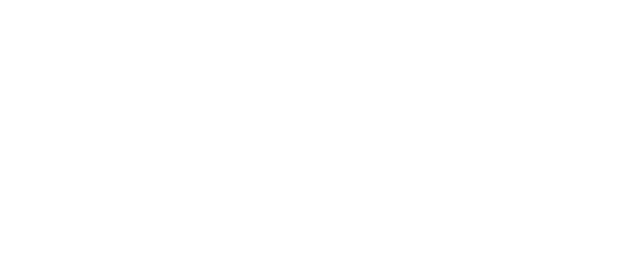
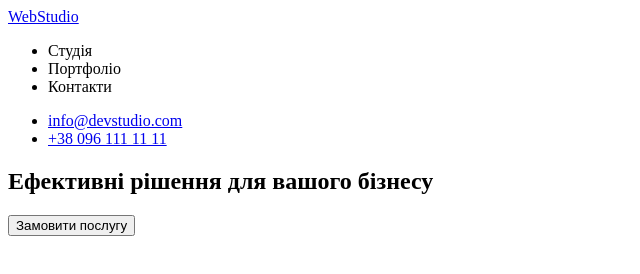
Before and after one commit to Milosska/goit-markup-hw-01, a plain HTML site: page index.html in a window 1280 px wide. Shown: the whole page, without its empty margins (0-640 px from the left). Drawn offline with Linux system fonts and the light colour scheme.

Commit message:
Commit_3
Зверстано шапку та секцію hero

```diff
--- a/index.html
+++ b/index.html
@@ -7,30 +7,42 @@
     <title>Document</title>
 </head>
 <body>
-    <!-- header -->
+    <!-- Шапка -->
     <header>
-
+        <a href="./index.html">WebStudio</a>
+        <nav>
+            <ul>
+                <li>Студія</li>
+                <li>Портфоліо</li>
+                <li>Контакти</li>
+            </ul>
+        </nav>
+        <ul>
+            <li><a href="mailto:info@devstudio.com">info@devstudio.com</a></li>
+            <li><a href="tel:+380961111111">+38 096 111 11 11</a></li>
+        </ul>
     </header>
-   <!-- Main unique text -->
+   <!-- Основна частина -->
     <main>
     <!-- hero -->
     <section>
-
+        <h1>Ефективні рішення для вашого бізнесу</h1>
+        <button type="button">Замовити послугу</button>
     </section>
-    <!-- Company advantages -->
+    <!-- Переваги компанії -->
     <section>
 
     </section>
-<!-- What do we do -->
+<!-- Чим ми займаємося -->
     <section>
 
     </section>
-    <!-- Team -->
+    <!-- Наша команда-->
     <section>
 
     </section>
    </main>
-    <!-- footer -->
+    <!-- Підвал -->
     <footer>
 
     </footer>
```
